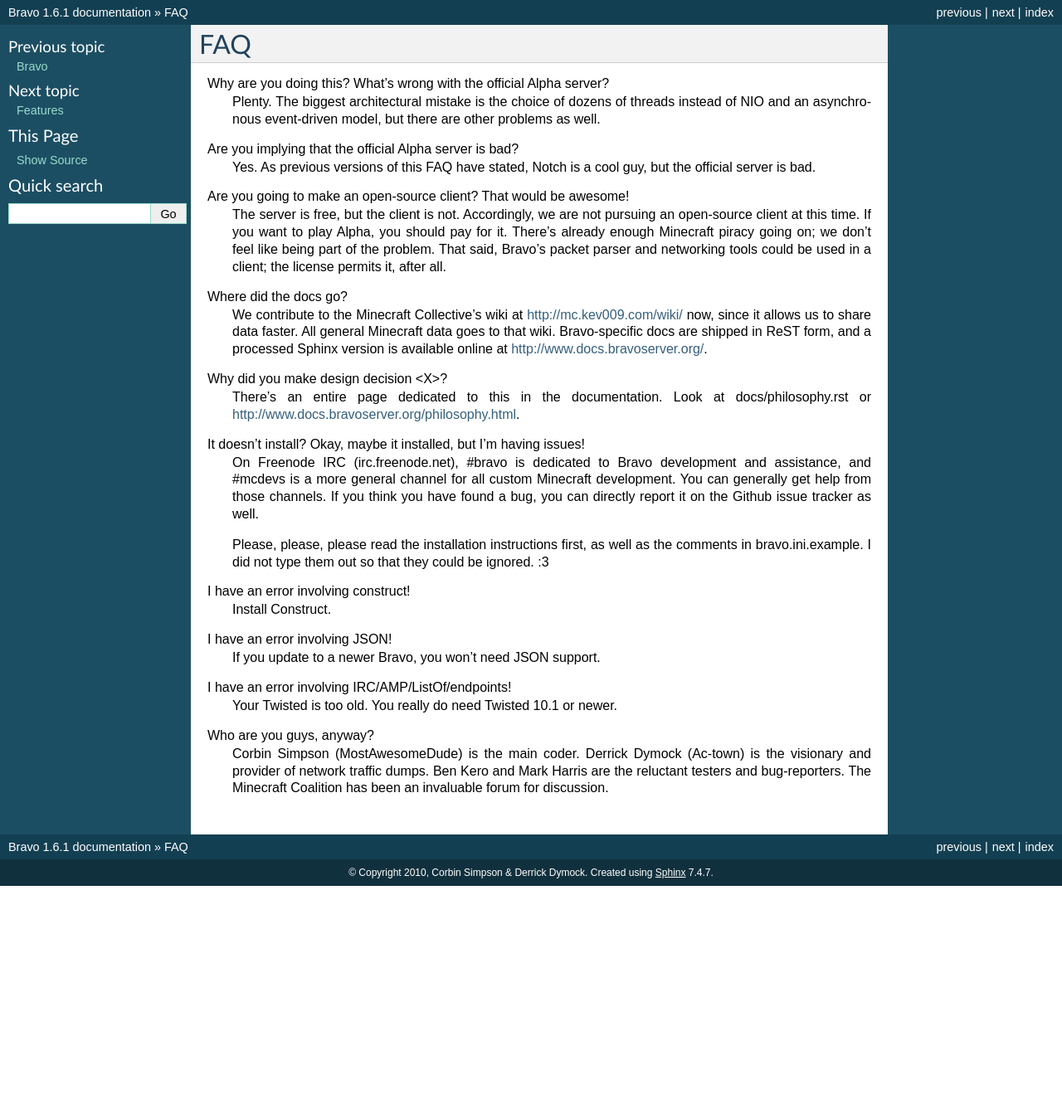
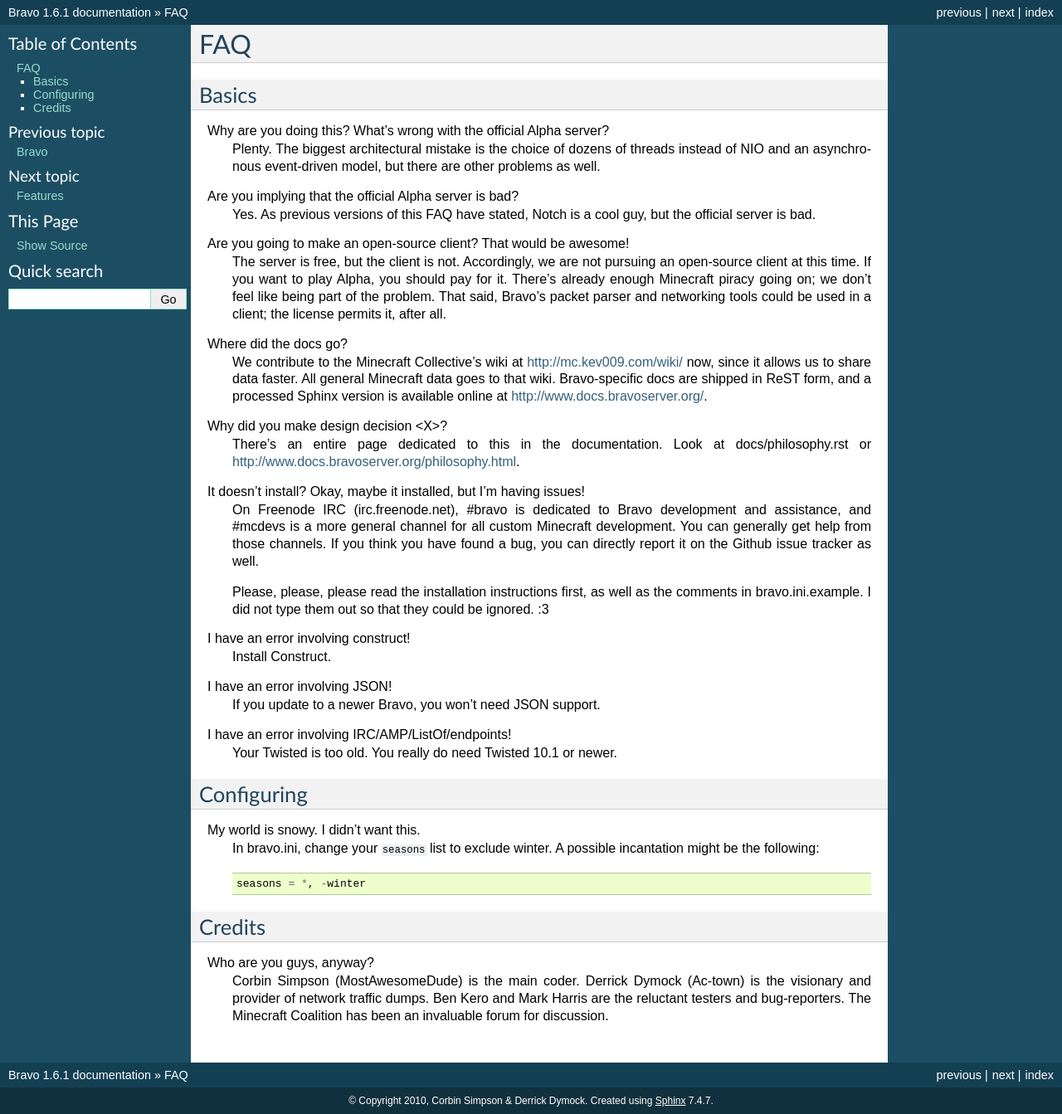
Before and after one commit to bravoserver/bravo, a Sphinx documentation site: the page built from docs/faq.rst, in a window 1280 px wide. Shown: the whole page at 83% size. Built offline with Sphinx 7.4.7, drawn with Linux system fonts in a browser that asks for light colours; formulas are drawn with MathJax 3; before the commit the page ends 1068 px from its top, so only the background shows below that.

Commit message:
docs: Add FAQ entry on snowy terrain.

```diff
--- a/docs/faq.rst
+++ b/docs/faq.rst
@@ -1,6 +1,9 @@
 ===
 FAQ
 ===
+
+Basics
+======
 
 Why are you doing this? What's wrong with the official Alpha server?
  Plenty. The biggest architectural mistake is the choice of dozens of threads
@@ -49,6 +52,18 @@
 I have an error involving IRC/AMP/ListOf/endpoints!
  Your Twisted is too old. You really do need Twisted 10.1 or newer.
 
+Configuring
+===========
+
+My world is snowy. I didn't want this.
+ In bravo.ini, change your ``seasons`` list to exclude winter. A possible
+ incantation might be the following::
+
+     seasons = *, -winter
+
+Credits
+=======
+
 Who are you guys, anyway?
  Corbin Simpson (MostAwesomeDude) is the main coder. Derrick Dymock (Ac-town)
  is the visionary and provider of network traffic dumps. Ben Kero and Mark
```
